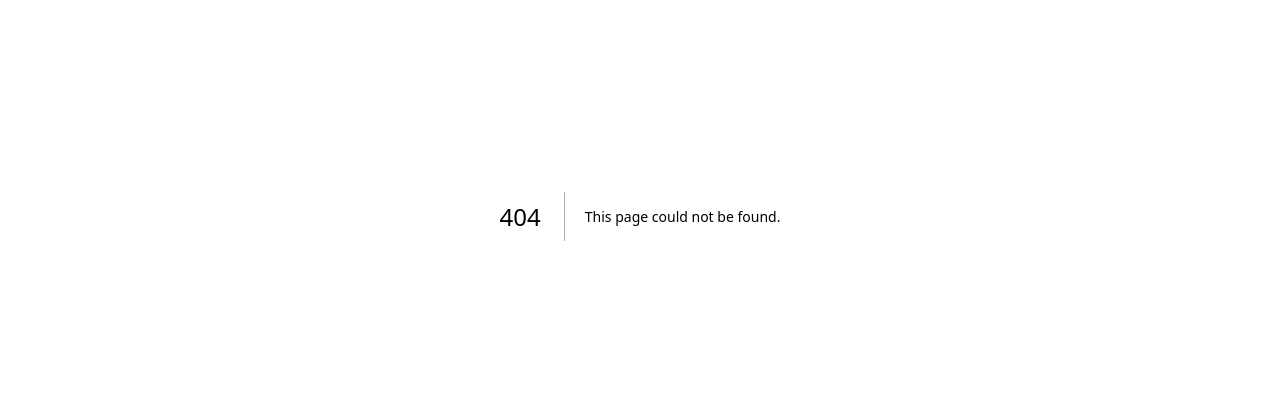
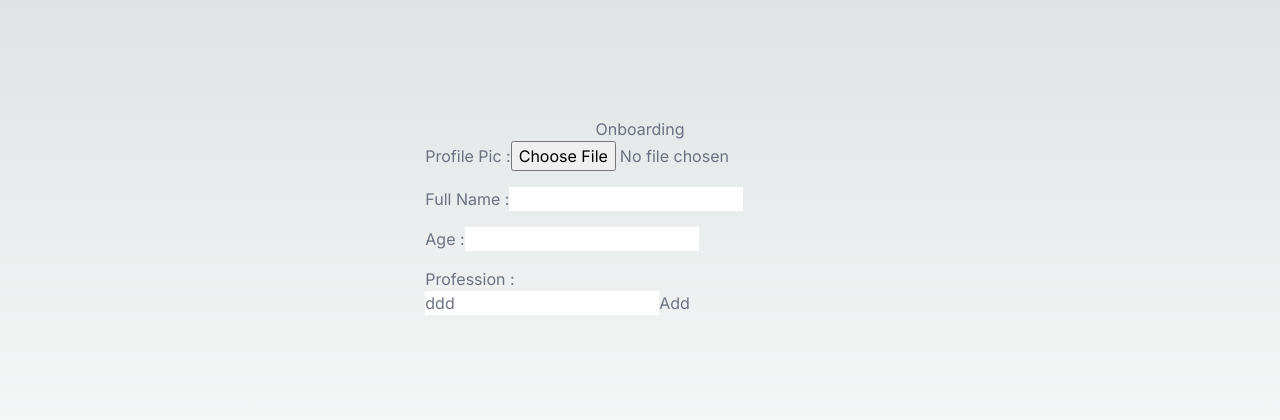
Before and after one commit to shing1Sks/innostation, a Next.js app: page /onboarding in a window 1280 px wide. Before the commit this address had no page. Shown: the part 184-604 px from the top of the page. Built offline with nearby package versions, Linux system fonts and the light colour scheme.

Commit message:
structure main section and onboarding section

```diff
--- /dev/null
+++ b/app/main/page.js
@@ -0,0 +1,11 @@
+"use client";
+import Main from "@/components/Main/Main";
+import React, { Component } from "react";
+
+export class page extends Component {
+  render() {
+    return <Main />;
+  }
+}
+
+export default page;
--- /dev/null
+++ b/app/onboarding/page.js
@@ -0,0 +1,12 @@
+import Onboarding from "@/components/Onboarding";
+import React from "react";
+
+function page() {
+  return (
+    <div>
+      <Onboarding />
+    </div>
+  );
+}
+
+export default page;
--- /dev/null
+++ b/components/Main/Compose.jsx
@@ -0,0 +1,19 @@
+import React from "react";
+
+function Compose() {
+  return (
+    <div className="w-full border-2 border-white flex p-3 h-[80vh]">
+      Compose
+      <div className="flex flex-col h-[100%] items-center gap-y-4 justify-center">
+        <div>
+          <button className="border-2 border-white p-1">Publish</button>
+        </div>
+        <div>
+          <button className="border-2 border-white p-1">Frame & get IPR</button>
+        </div>
+      </div>
+    </div>
+  );
+}
+
+export default Compose;
--- /dev/null
+++ b/components/Main/Main.jsx
@@ -0,0 +1,20 @@
+import React from "react";
+import Nav from "./Nav";
+import Profiles from "./Profiles";
+import Compose from "./Compose";
+import Projects from "./Projects";
+
+function Main() {
+  return (
+    <div>
+      <Nav />
+      <div className="w-full flex flex-row items-center justify-between">
+        <Compose />
+        <Projects />
+        <Profiles />
+      </div>
+    </div>
+  );
+}
+
+export default Main;
--- /dev/null
+++ b/components/Main/Nav.jsx
@@ -0,0 +1,7 @@
+import React from "react";
+
+function Nav() {
+  return <div className="w-full border-2 border-white flex p-3">Nav</div>;
+}
+
+export default Nav;
--- /dev/null
+++ b/components/Main/Profiles.jsx
@@ -0,0 +1,11 @@
+import React from "react";
+
+function Profiles() {
+  return (
+    <div className="w-full border-2 border-white flex p-3 h-[80vh]">
+      Profiles
+    </div>
+  );
+}
+
+export default Profiles;
--- /dev/null
+++ b/components/Main/Projects.jsx
@@ -0,0 +1,11 @@
+import React from "react";
+
+function Projects() {
+  return (
+    <div className="w-full border-2 border-white flex p-3 h-[80vh]">
+      Projects
+    </div>
+  );
+}
+
+export default Projects;
--- /dev/null
+++ b/components/Onboarding.jsx
@@ -0,0 +1,64 @@
+"use client";
+import React, { useState } from "react";
+
+function Onboarding() {
+  const [profArr, setProfArr] = useState([]);
+  const [prof, setProf] = useState("ddd");
+  const addProf = () => {
+    setProfArr([...profArr, prof]);
+    setProf("");
+  };
+  const remProf = (ind) => {
+    console.log(profArr);
+    let newArr = [];
+    profArr.forEach((v, i) => {
+      if (i != ind) {
+        newArr.push(v);
+      }
+    });
+    setProfArr(newArr);
+    console.log(profArr);
+  };
+  return (
+    <div className="text-gray-500 flex items-center justify-center min-h-screen flex-col">
+      Onboarding
+      <div className="flex gap-4 flex-col">
+        <div>
+          <label htmlFor="profilepic">Profile Pic :</label>
+          <input type="file" id="profilepic" />
+        </div>
+        <div>
+          <label htmlFor="fullname">Full Name :</label>
+          <input type="text" id="fullname" />
+        </div>
+        <div>
+          <label htmlFor="age">Age :</label>
+          <input type="number" id="age" />
+        </div>
+        <div>
+          <label htmlFor="profession">Profession :</label>
+          <div>
+            <input
+              type="text"
+              onChange={(e) => {
+                setProf(e.target.value);
+              }}
+              value={prof}
+            />
+            <button onClick={addProf}>Add</button>
+          </div>
+          {profArr.map((e, ind) => {
+            return (
+              <div key={ind}>
+                <p>{e}</p>
+                <button onClick={() => remProf(ind)}>remove</button>
+              </div>
+            );
+          })}
+        </div>
+      </div>
+    </div>
+  );
+}
+
+export default Onboarding;
```
